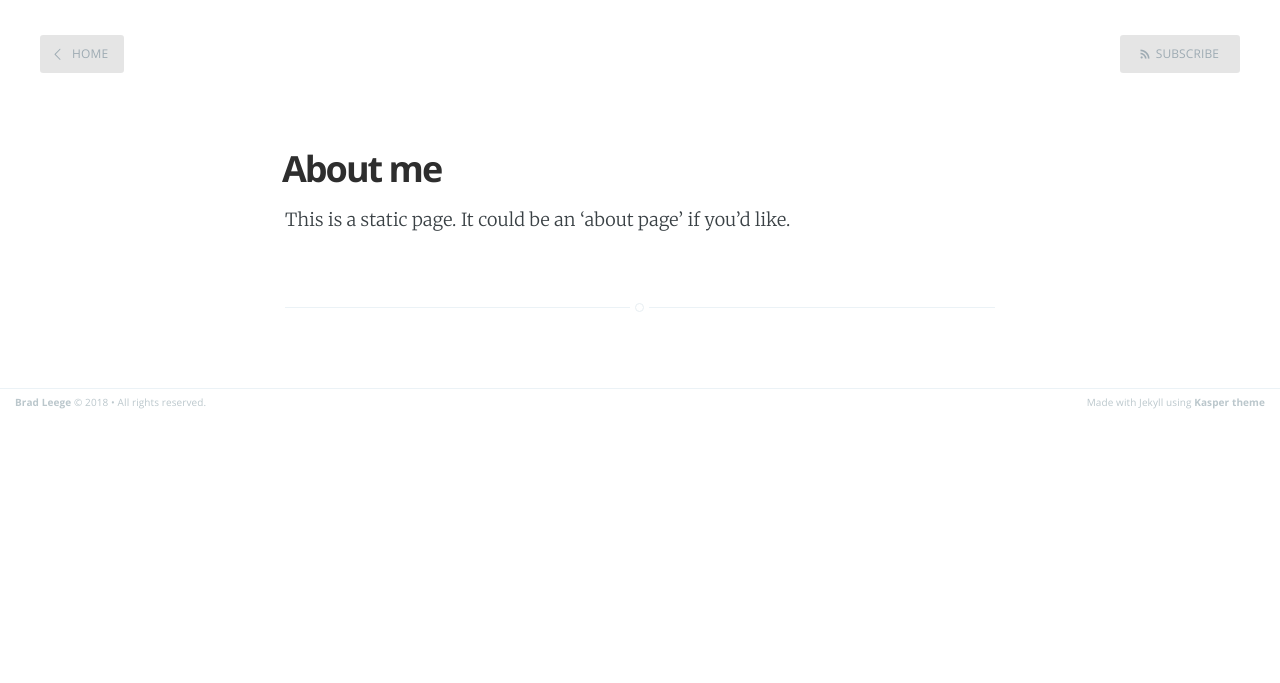
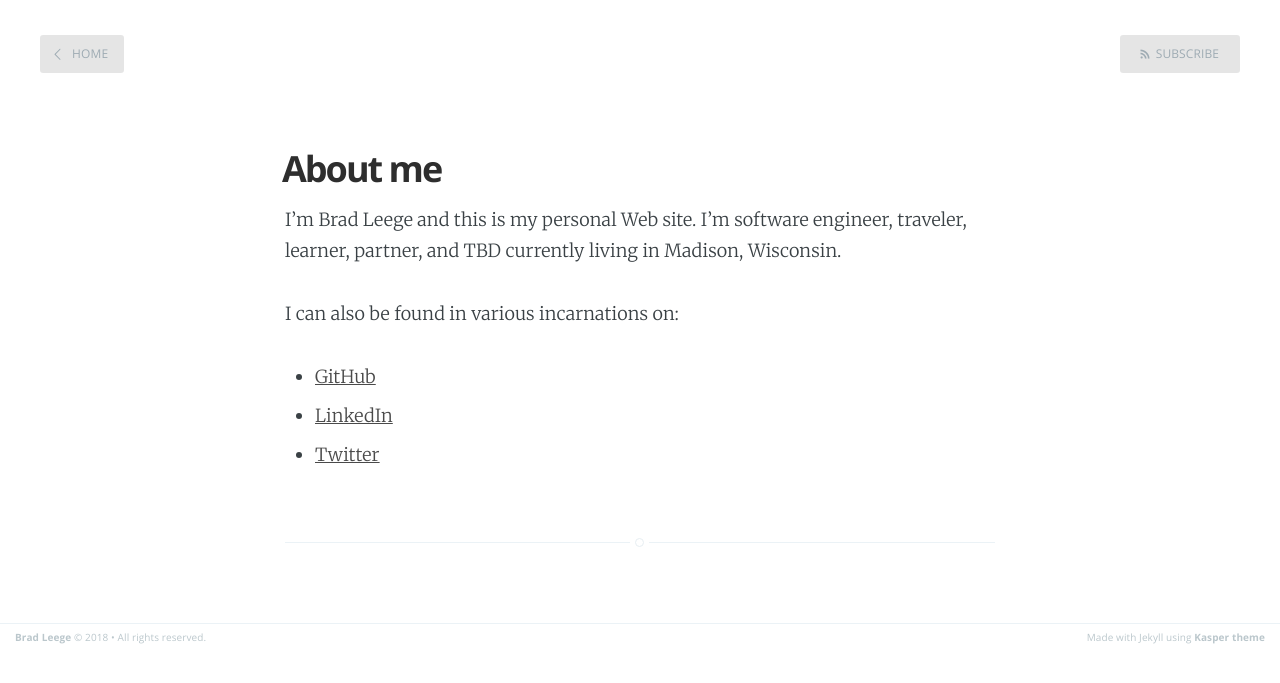
Before and after one commit to bleege/bleege.github.io, a Jekyll site: the page built from about.md, in a window 1280 px wide. Shown: the top 683 px of the page. Built offline with Jekyll 4.4.1, drawn with Linux system fonts in a browser that asks for light colours.

Commit message:
Updating about sections

```diff
--- a/_layouts/post.html
+++ b/_layouts/post.html
@@ -64,7 +64,7 @@ post_class: post-template
             <!-- If we want to display author's name and bio -->
             {% if site.author %}
                 <figure class="author-image">
-                    <a class="img" href="{{ site.baseurl }}" style="background-image: url(/assets/images/profile.png)">
+                    <a class="img" href="{{ site.baseurl }}" style="background-image: url(/assets/images/b-logo.png)">
                     <span class="hidden">{{site.author}}'s Picture</span></a>
                 </figure>
                 <section class="author">
@@ -72,7 +72,7 @@ post_class: post-template
                     <h4> {{ site.author }} </h4>
                     <!-- Author Bio -->
                     <p>
-                        Here goes the author description. You might want to place some links too in here
+                        Software engineer, traveler, learner, partner, and TBD living in Madison, Wisconsin.
                     </p>
                 </section>
             {% endif %}
--- a/about.md
+++ b/about.md
@@ -3,4 +3,10 @@ layout: page
 title: About me
 ---
 
-This is a static page. It could be an 'about page' if you'd like.
+I’m Brad Leege and this is my personal Web site. I’m software engineer, traveler, learner, partner, and TBD currently living in Madison, Wisconsin.
+
+I can also be found in various incarnations on:
+
+* [GitHub](https://github.com/bleege)
+* [LinkedIn](https://www.linkedin.com/in/bradleege/)
+* [Twitter](https://twitter.com/bradleege)
```
